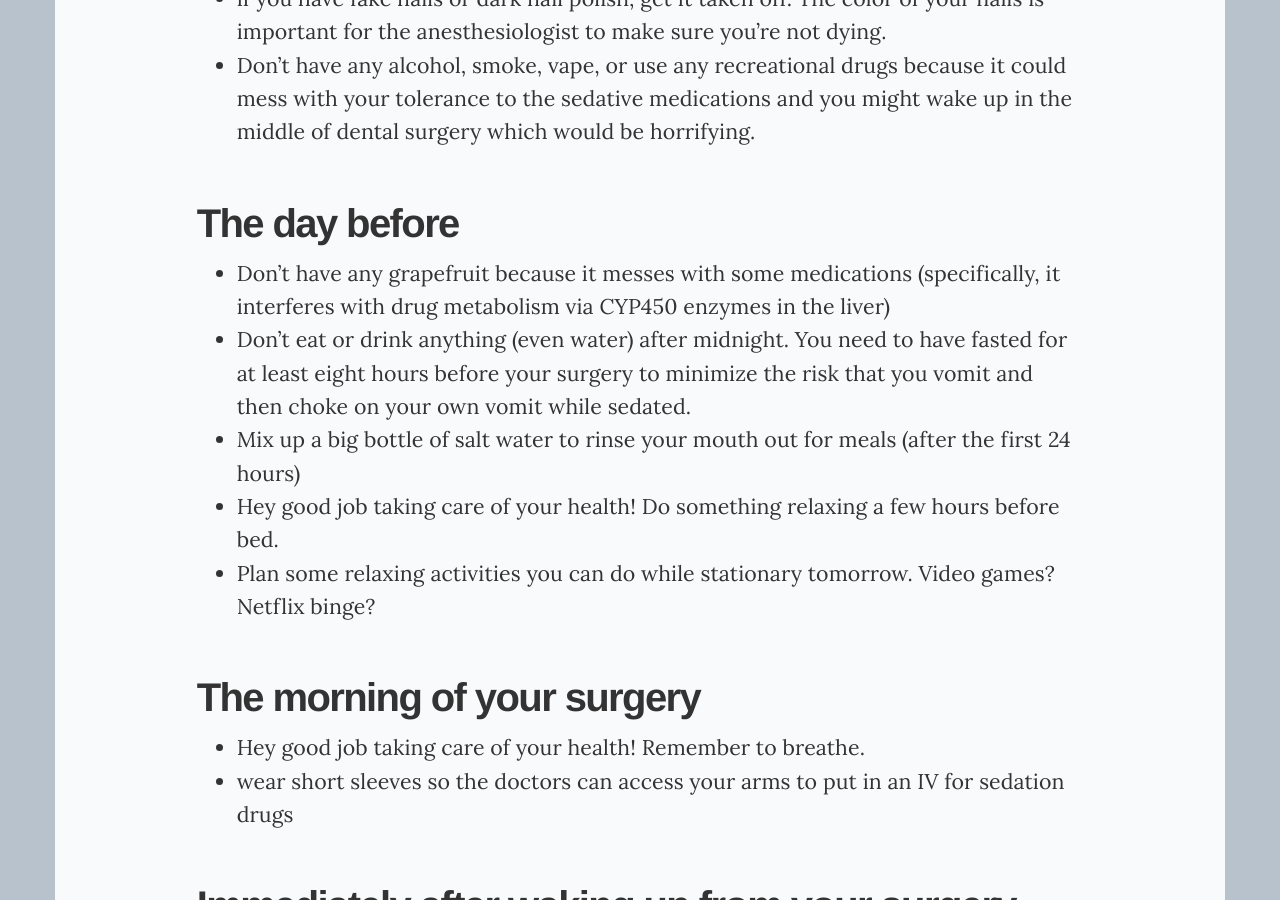
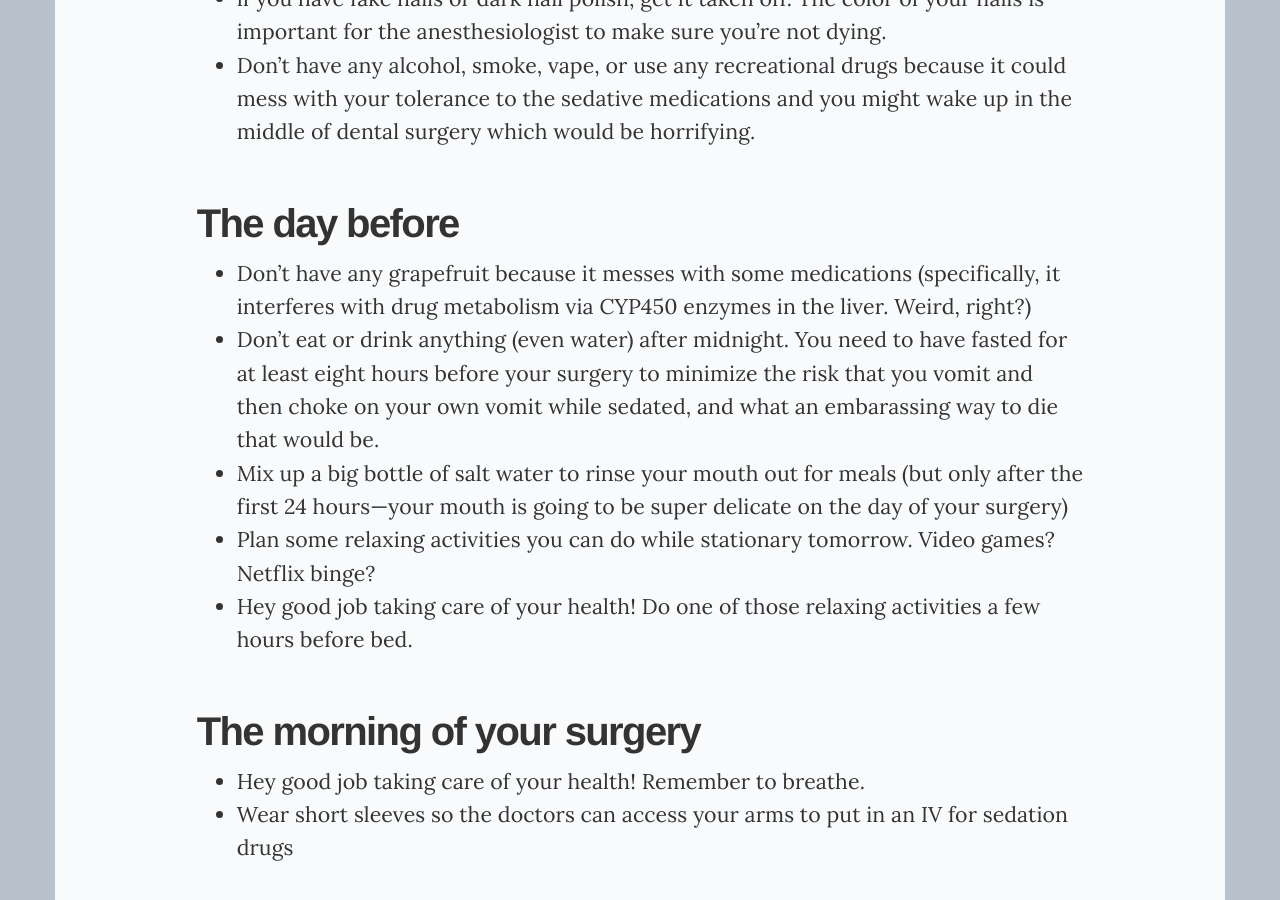
Before and after one commit to christiangenco/christiangenco.github.io, a Jekyll site: the page built from _posts/2020-11-06-discharge-instructions.md, in a window 1280 px wide and 900 px high, scrolled down 1385 px. Built offline with Jekyll 4.4.1, drawn with Linux system fonts in a browser that asks for light colours; nearby versions of some CDN libraries; some of the changed text lies outside the part shown.

Commit message:
minor changes

```diff
--- a/_posts/2020-11-06-discharge-instructions.md
+++ b/_posts/2020-11-06-discharge-instructions.md
@@ -1,17 +1,17 @@
 ---
 title: Improving Surgery Discharge Instructions
-image: https://res.cloudinary.com/genco/image/upload/v1604717421/c/31xJ.jpg
-image_small: https://res.cloudinary.com/genco/image/upload/v1604717421/c/31xJ.jpg
-excerpt: The instructions my doctor gave me to follow after my surgery were terrible and confusing, so I rewrote them.
+image: https://res.cloudinary.com/genco/image/upload/v1604717961/c/2ChN.png
+image_small: https://res.cloudinary.com/genco/image/upload/v1604717961/c/2ChN.png
+excerpt: My doctor gave me terrible and confusing instructions that I didn't understand, so I rewrote them.
 ---
 
-I was given a sheet of [pre- and post-operative instructions for my wisdom teeth extraction](/pdf_articles/terrible-operative-instructions.pdf) for my wisdom teeth extraction that were terrible and confusing, so I rewrote them to be easier to follow.
+My doctor gave me [terrible and confusing instructions](/pdf_articles/terrible-operative-instructions.pdf) that I didn't understand for a wisdom teeth extraction surgery, so I rewrote them to be easier to follow.
 
-These instructions make a classic mistake of being egocentrically aligned from the doctor's perspective instead of from the patient's perspective.
+My doctor's instructions make the classic mistake of being egocentrically aligned from the doctor's perspective instead of from the patient's perspective.
 
-Hey, I'm not a doctor, this is not medical advice, etc.
+Also before we go on: hey, I'm not a doctor and this is not medical advice, I'm just practicing some human centered design.
 
-Also: oh my god, doctors get your shit together. How are people supposed to follow your logic puzzle discharge instructions _while_ going through surgery? Come on now you can do better.
+Also #2: oh my god doctors get your shit together. How are people supposed to follow your logic puzzle discharge instructions _while_ going through surgery? Come on now you can do better.
 
 ## Before scheduling the surgery
 
@@ -28,21 +28,23 @@
 
 ## The day before
 
-- Don't have any grapefruit because it messes with some medications (specifically, it interferes with drug metabolism via CYP450 enzymes in the liver)
-- Don't eat or drink anything (even water) after midnight. You need to have fasted for at least eight hours before your surgery to minimize the risk that you vomit and then choke on your own vomit while sedated.
-- Mix up a big bottle of salt water to rinse your mouth out for meals (after the first 24 hours)
-- Hey good job taking care of your health! Do something relaxing a few hours before bed.
+- Don't have any grapefruit because it messes with some medications (specifically, it interferes with drug metabolism via CYP450 enzymes in the liver. Weird, right?)
+- Don't eat or drink anything (even water) after midnight. You need to have fasted for at least eight hours before your surgery to minimize the risk that you vomit and then choke on your own vomit while sedated, and what an embarassing way to die that would be.
+- Mix up a big bottle of salt water to rinse your mouth out for meals (but only after the first 24 hours—your mouth is going to be super delicate on the day of your surgery)
 - Plan some relaxing activities you can do while stationary tomorrow. Video games? Netflix binge?
+- Hey good job taking care of your health! Do one of those relaxing activities a few hours before bed.
 
 ## The morning of your surgery
 
 - Hey good job taking care of your health! Remember to breathe.
-- wear short sleeves so the doctors can access your arms to put in an IV for sedation drugs
+- Wear short sleeves so the doctors can access your arms to put in an IV for sedation drugs
 
 ## Immediately after waking up from your surgery
 
-- you might feel uncomfortable, have swelling, bleed, and not be able to open your jaw all the way: that's normal.
-- gently but firmly bite down on the gauze in your mouth to control bleeding
+- **What to expect**:
+  - You might feel uncomfortable, have swelling, bleed, and not be able to open your jaw all the way: that's normal.
+- **Do**:
+  - gently but firmly bite down on the gauze in your mouth to control bleeding
 
 ## On your way home
 
```
